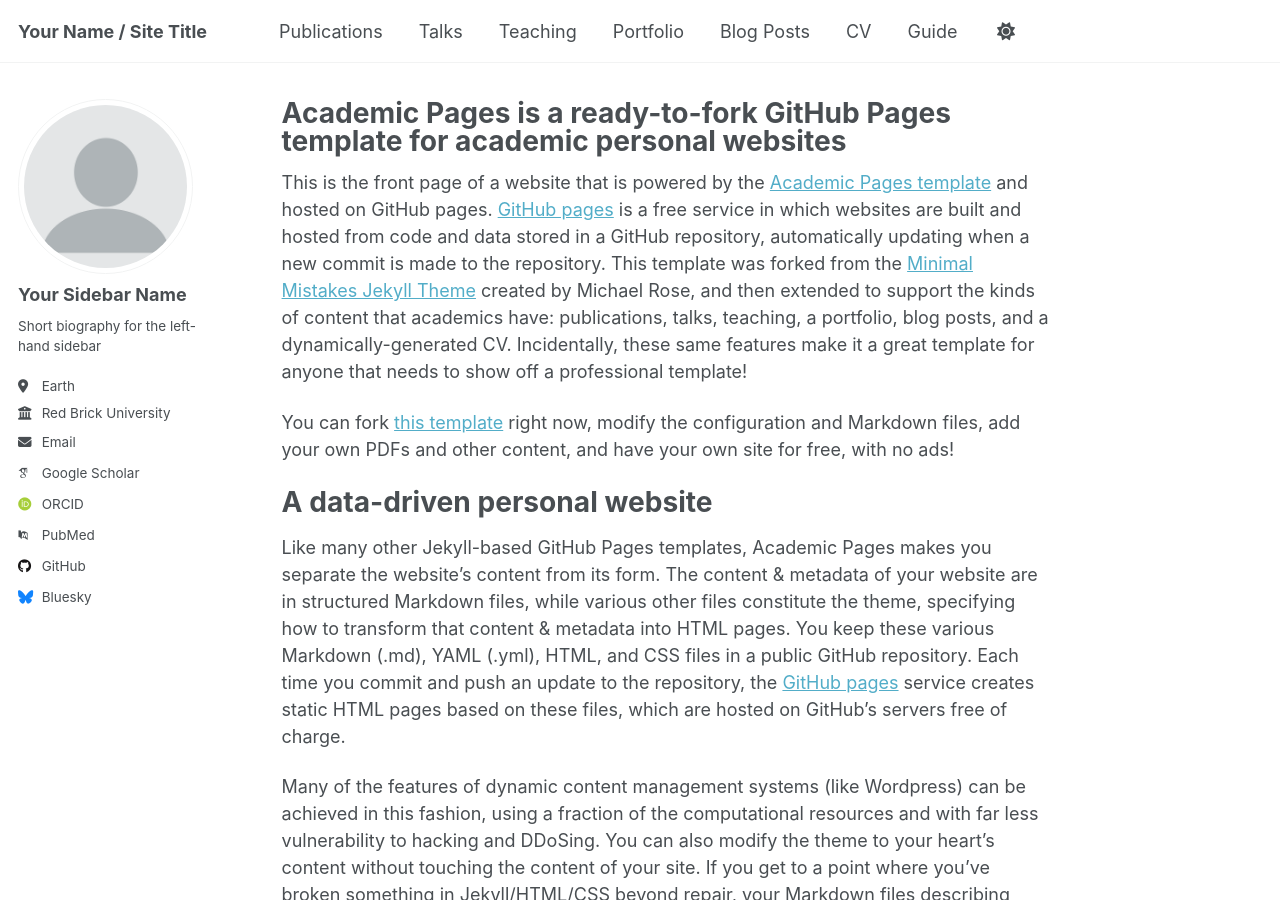
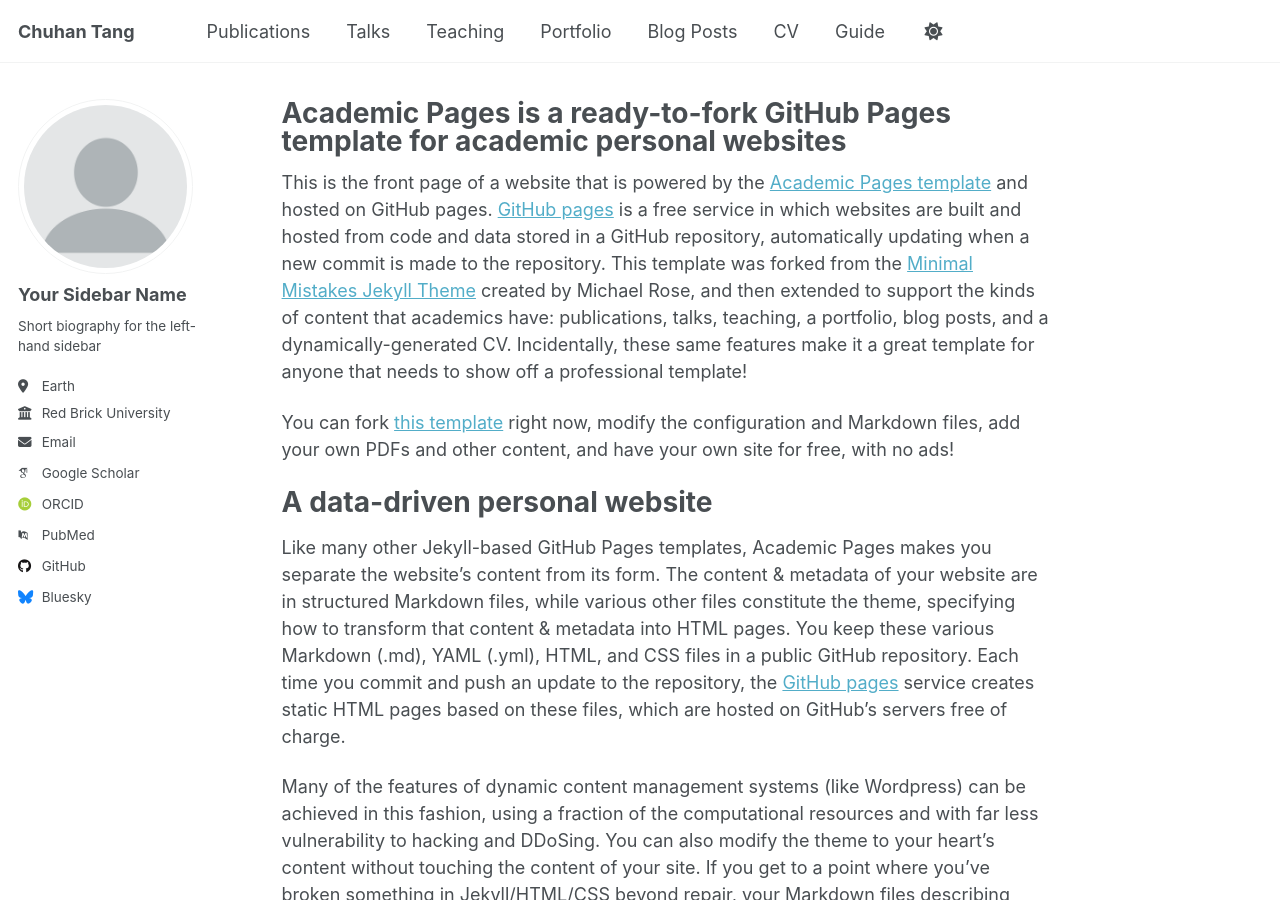
Before and after one commit to chuhan-tang/chuhan-tang.github.io, a Jekyll site: the page built from _pages/about.md, in a window 1280 px wide and 900 px high. Built offline with Jekyll 4.4.1, drawn with Linux system fonts in a browser that asks for light colours; some web fonts are replaced; a script that is not in the unit is left out.

Commit message:
Update _config.yml

```diff
--- a/_config.yml
+++ b/_config.yml
@@ -9,7 +9,7 @@
 # Basic Site Settings
 locale                   : "en-US"
 site_theme               : "default" # Currently available options are "default", "air"
-title                    : "Your Name / Site Title"
+title                    : "Chuhan Tang"
 title_separator          : "-"
 name                     : &name "Your Name"
 description              : &description "Your Name's academic portfolio"   # Update this with a general description of your site, this is the default if not overridden by a page
```
